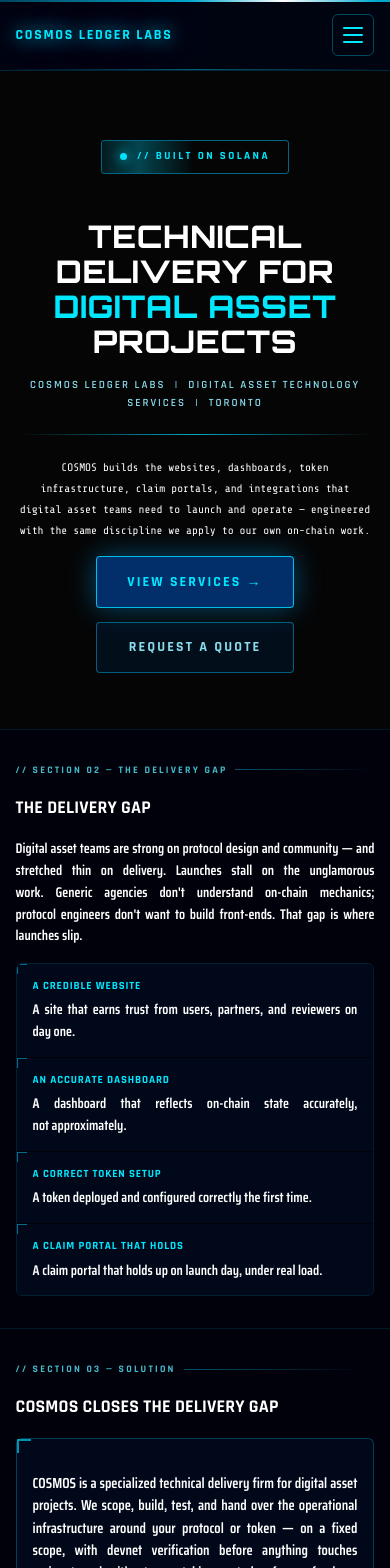
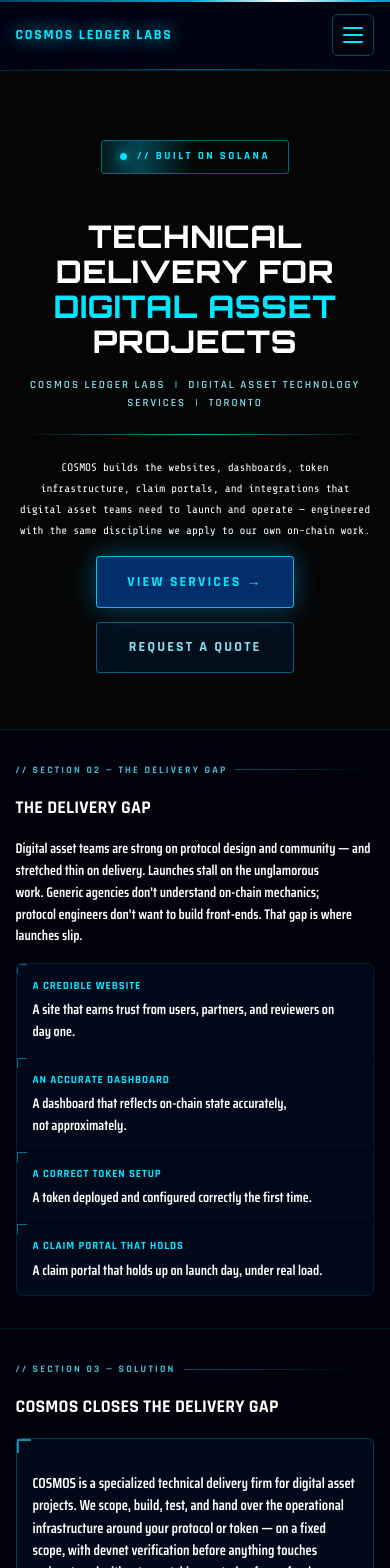
Before and after one commit to cosmosledgerlabs/cosmosledgerlabs-website, a Next.js app: page / in a window 390 px wide. Shown: the top 1568 px of the page. Built offline with nearby package versions, Linux system fonts and the light colour scheme; no server answers.

Commit message:
Adjust paragraph alignment for mobile screens
Updated paragraph alignment rules for mobile devices to improve text readability.

```diff
--- a/styles/globals.css
+++ b/styles/globals.css
@@ -253,14 +253,20 @@
    --para-align, so the rule below controls all pages from one place.
 
    - Desktop, both languages: justified (flush left and right edges).
-   - Phone, English: justified too (flush left and right edges). The big
-     word gaps seen earlier came from WeChat enlarging the text; with the
-     WeChat font lock in _app.js the text is normal size and gaps stay small.
+   - Phones up to 480 px wide, English: left-aligned. Tested on every
+     phone width from 320 to 440 px: justified English opened gaps of up
+     to 24 px between words on 320-390 px screens, because a narrow line
+     holds only a few long words. Left-aligned keeps normal spacing and
+     never splits a word. Tablets and larger: justified.
    - Phone and desktop, Chinese: justified. Chinese has no spaces, so the
      browser spreads the characters evenly and every line ends flush.
    - Words are never hyphenated or split. Only something that cannot fit
      on a line by itself (for example a long email address) may wrap.   */
 :root { --para-align: justify; --para-justify: inter-word; }
+
+@media (max-width: 480px) {
+  html:not([lang^="zh"]) { --para-align: left; }
+}
 
 /* Chinese: "inter-word" would only stretch spaces, and Chinese has none,
    so lines stayed ragged. "auto" lets the browser spread the characters. */
```
